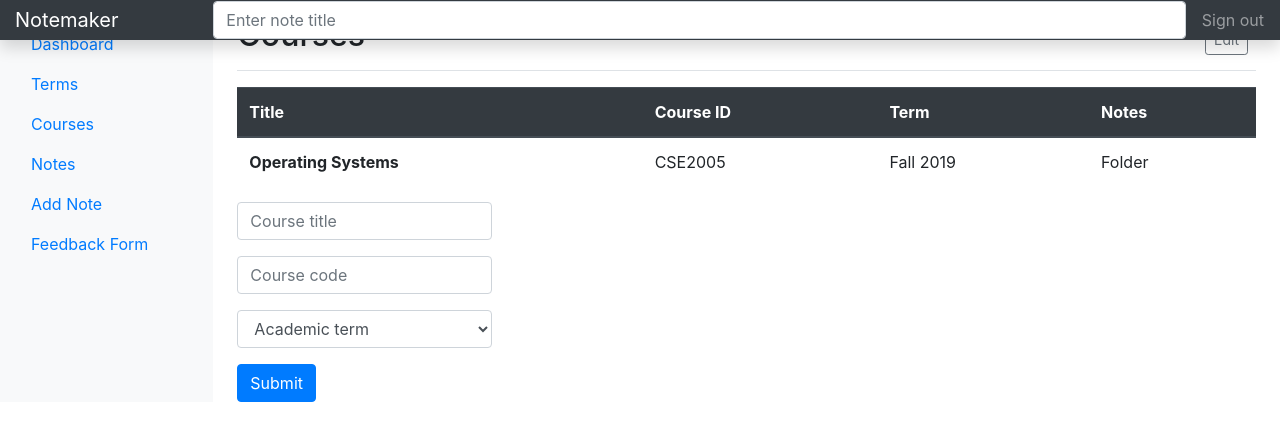
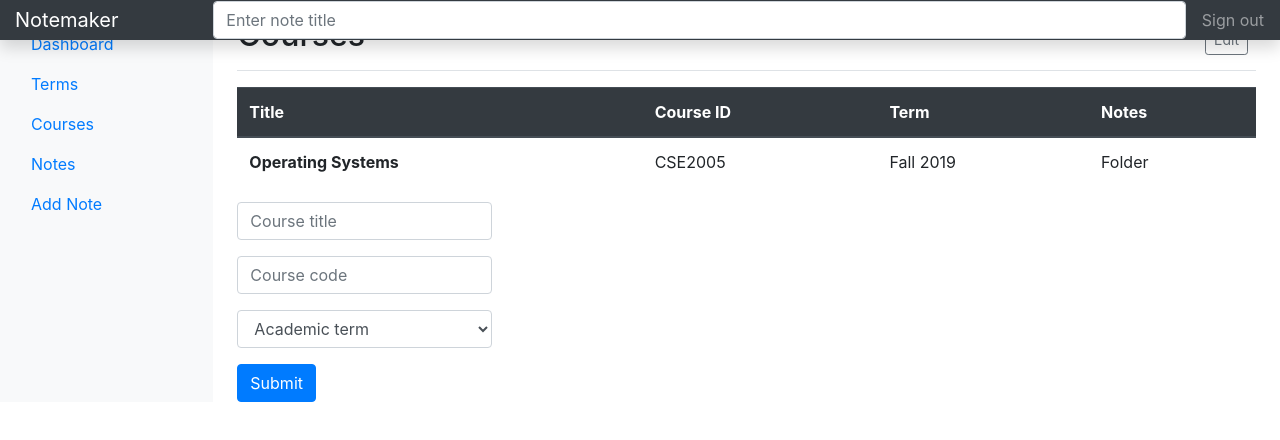
Before and after one commit to ShravanCool/Notemaker, a Django app: page /Notes/Courses/ in a window 1280 px wide. Shown: the top 440 px of the page. Run offline with Django 3.2, Linux system fonts and the light colour scheme; the visitor is signed in with stand-in values (Sample User, id 1); data that the repository does not hold is empty; some libraries are stand-ins or nearby versions.

Commit message:
Corrected base templates

```diff
--- a/templates/base.html
+++ b/templates/base.html
@@ -74,13 +74,6 @@
                   Add Note
                 </a>
               </li>
-
-            <li class="nav-item">
-                <a class="nav-link" href="http://192.168.122.1/feedback-form/formpage.html">
-                  <span data-feather="layers"></span>
-                  Feedback Form
-                </a>
-              </li>
             </ul>
            <!--  <h6 class="sidebar-heading d-flex justify-content-between align-items-center px-3 mt-4 mb-1 text-muted">
               <span>Current Courses</span>
```
